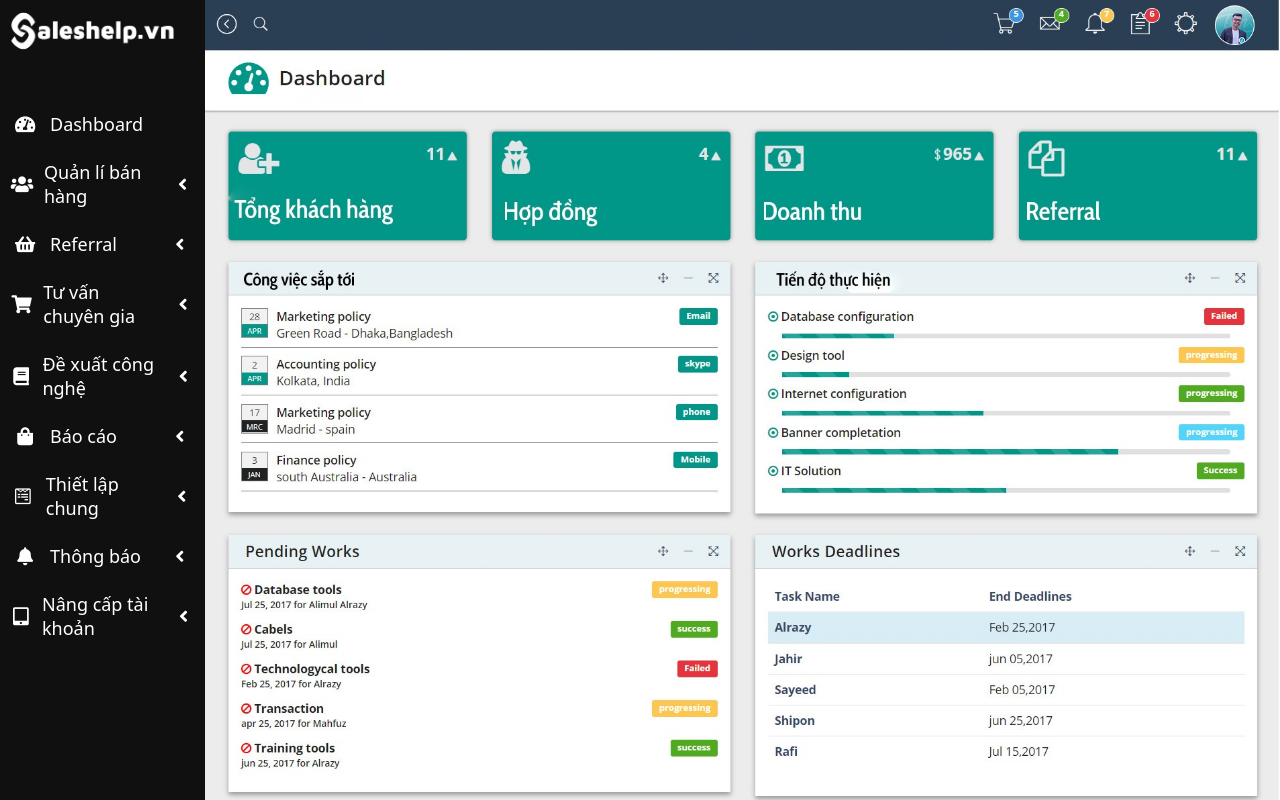
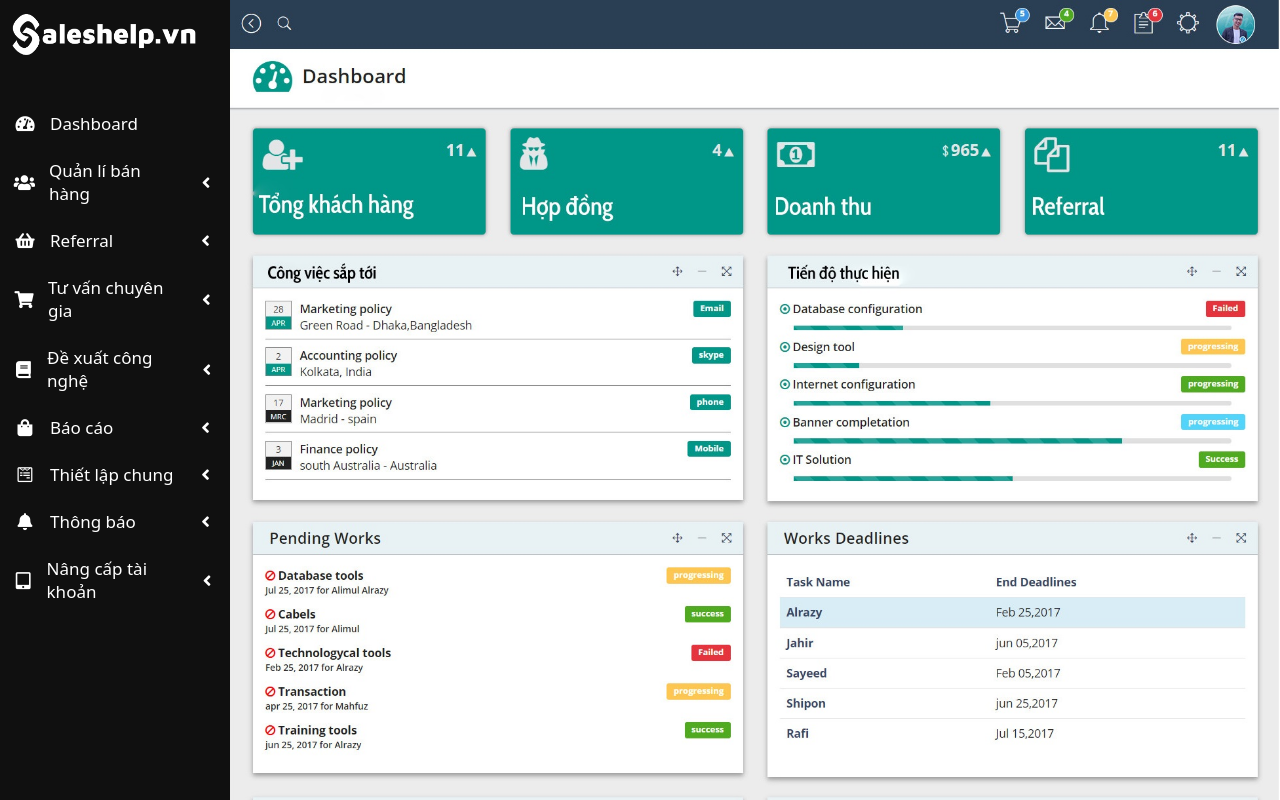
Before and after one commit to nvak1999/tancongnghe_ui, a React (Create React App) app: page /work in a window 1280 px wide. Shown: the top 800 px of the page. Built offline with nearby package versions, Linux system fonts and the light colour scheme.

Commit message:
asdaasss

```diff
--- a/src/App.css
+++ b/src/App.css
@@ -102,18 +102,18 @@
   background-color: rgba(128, 128, 128, 0.171);
 }
 .workpage img {
-  width: 84%;
+  width: 82%;
 }
 /* ------------------------------------- */
 .functionBar {
   background-color: rgba(0, 0, 0, 0.925);
   color: rgba(255, 255, 255, 0.801);
-  width: 16%;
+  width: 18%;
   display: flex;
   align-items: flex-start;
   flex-direction: column;
   height: auto;
-  font-size: 18px;
+  font-size: 17px;
 }
 .functionBar p {
   margin-top: 0;
```
